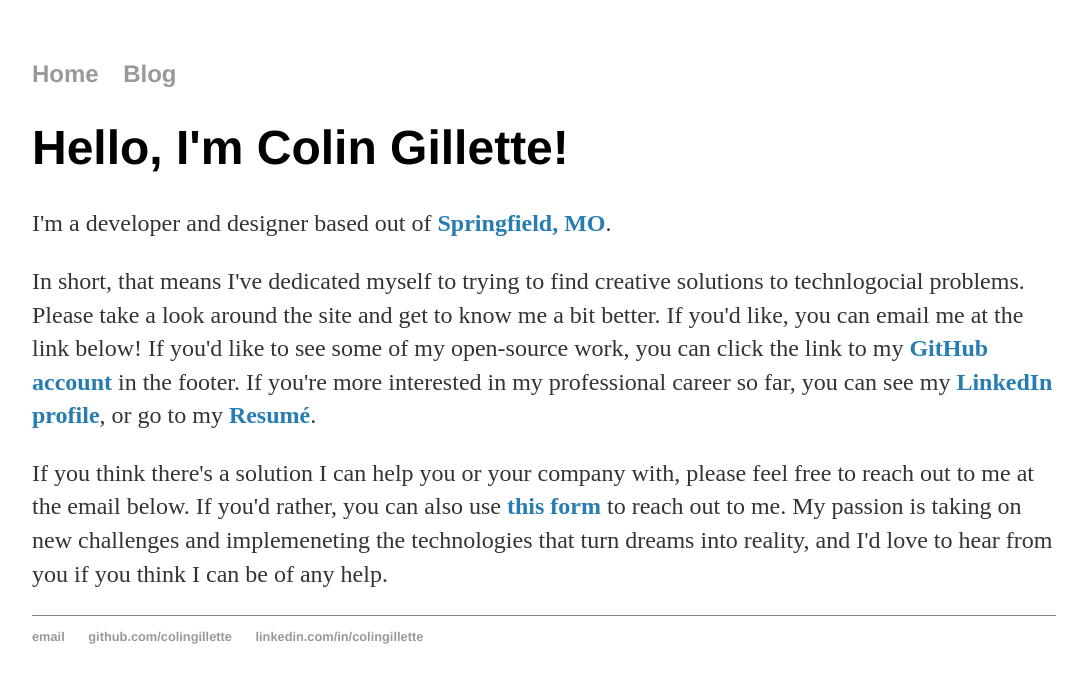
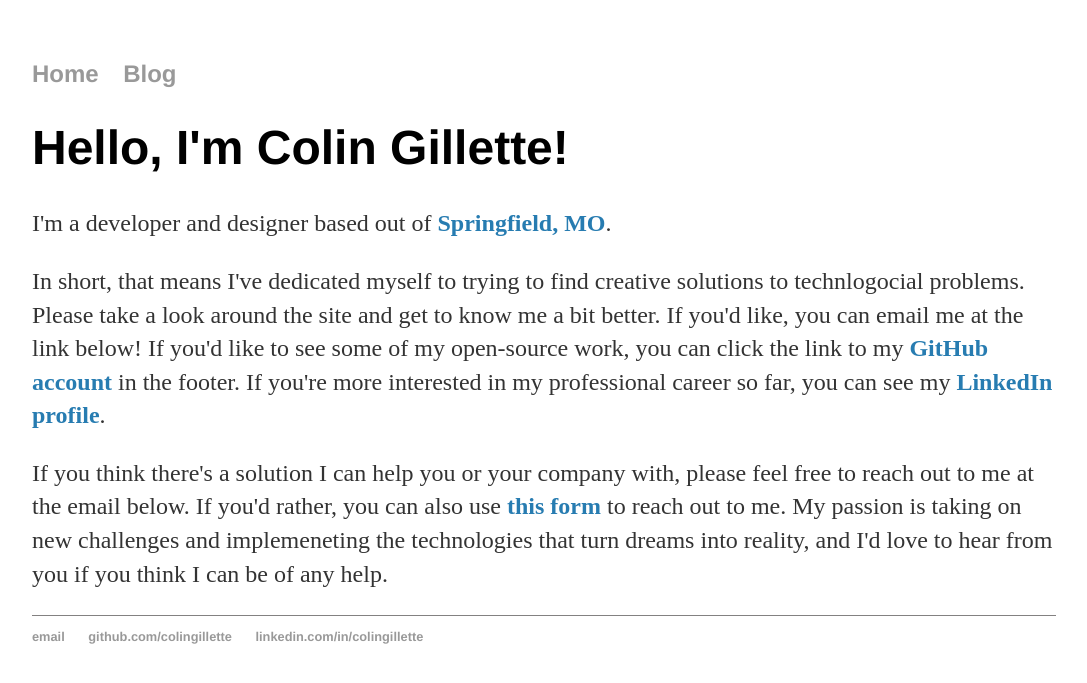
Before and after one commit to colingillette/colingillette.github.io, a Jekyll site: the page built from index.html, in a window 1280 px wide. Shown: the top 683 px of the page, without its empty margins (96-1183 px from the left). Built offline with Jekyll 4.4.1, drawn with Linux system fonts in a browser that asks for light colours.

```diff
--- a/index.html
+++ b/index.html
@@ -12,8 +12,7 @@ title: Colin Gillette, Developer
         Please take a look around the site and get to know me a bit better. If you'd like, you can email me at the link
         below! If you'd like to see some of my open-source work, you can click the link to my <a href="https://github.com/colingllette">GitHub account</a> in the footer.
         If you're more interested in my professional career so far, you can see my
-        <a href="https://www.linkedin.com/in/colingillette/">LinkedIn profile</a>, or go to my
-        <a href="/resume">Resum&#233;</a>.
+        <a href="https://www.linkedin.com/in/colingillette/">LinkedIn profile</a>.
     </p>
     <p>
         If you think there's a solution I can help you or your company with, please feel free to reach out to me at
```
